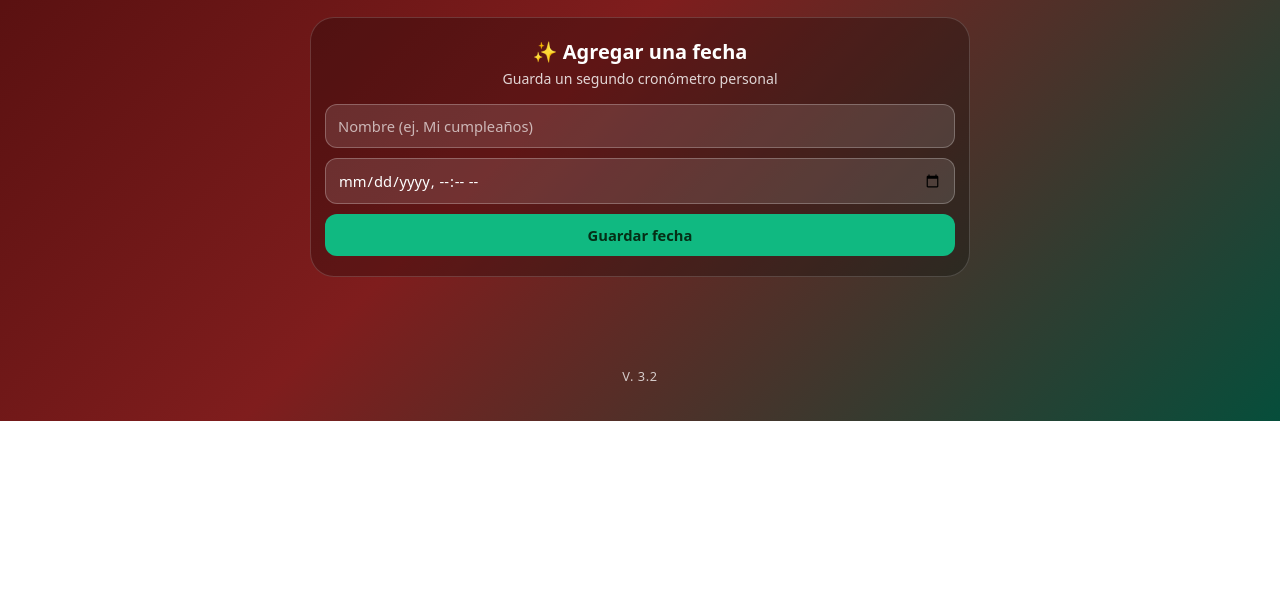
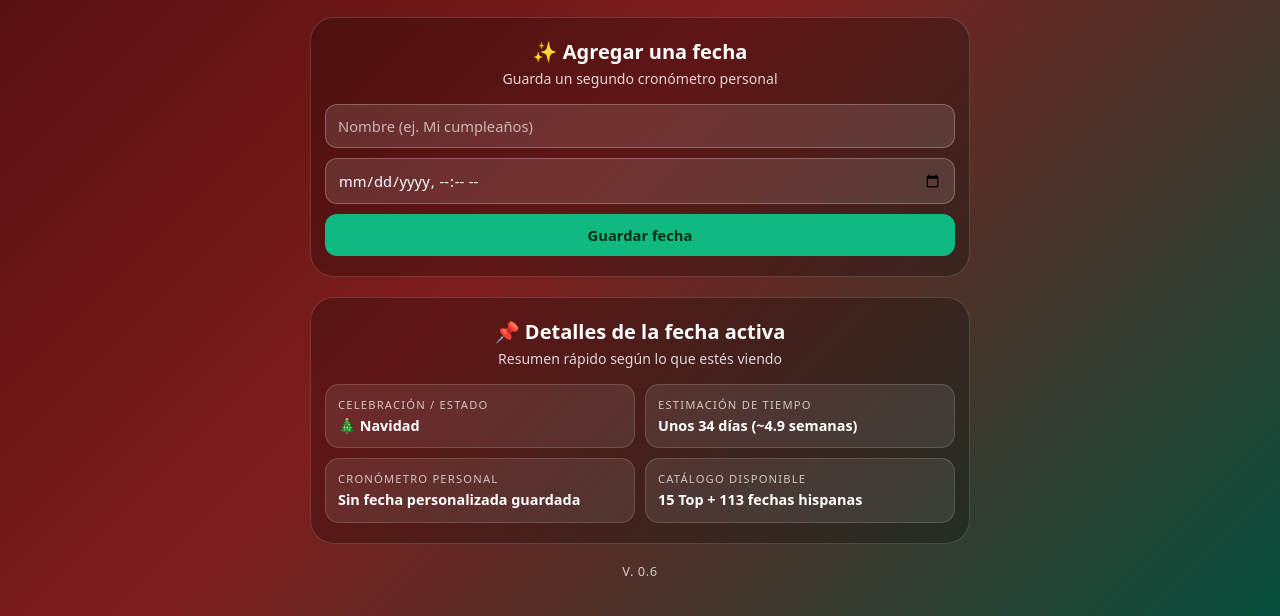
Before and after one commit to alexander08731-maker/cronometro-festivo, a plain HTML site: page index.html in a window 1280 px wide. Shown: the part 379-995 px from the top of the page. Before the commit the page ends 800 px from the top, so only its background shows below. Drawn offline with Linux system fonts and the light colour scheme.

Commit message:
Update index.html

```diff
--- a/index.html
+++ b/index.html
@@ -45,6 +45,11 @@ th,td{padding:9px 8px;border-bottom:1px solid rgba(255,255,255,.1);text-align:le
 th{position:sticky;top:0;background:#2a0b0e;font-size:.74rem;text-transform:uppercase;letter-spacing:1px;z-index:1}
 .pick-btn{padding:6px 9px;border-radius:8px;border:none;background:#fbbf24;color:#1f2937;font-weight:800;font-size:.75rem;cursor:pointer;white-space:nowrap}
 .badge{display:inline-block;font-size:.68rem;padding:2px 6px;border-radius:999px;background:rgba(255,255,255,.14);opacity:.85;margin-left:4px}
+.info-grid{display:grid;grid-template-columns:1fr;gap:10px;text-align:left;margin-top:10px}
+@media(min-width:480px){.info-grid{grid-template-columns:repeat(2,1fr)}}
+.info-item{background:rgba(255,255,255,.09);border:1px solid rgba(255,255,255,.15);border-radius:14px;padding:12px}
+.info-k{font-size:.7rem;text-transform:uppercase;letter-spacing:1.2px;opacity:.72;margin-bottom:4px}
+.info-v{font-size:.9rem;font-weight:700;line-height:1.35}
 .ver-foot{margin-top:auto;font-size:.8rem;opacity:.75;letter-spacing:.6px}
 .hidden{display:none}
 </style>
@@ -103,6 +108,29 @@ th{position:sticky;top:0;background:#2a0b0e;font-size:.74rem;text-transform:uppe
       <button type="button" class="btn-del" id="btn-del">Cambiar o eliminar fecha</button>
     </div>
   </section>
+
+  <section class="card" id="extra-info-card">
+    <h2>📌 Detalles de la fecha activa</h2>
+    <p class="sub" id="extra-sub">Resumen rápido según lo que estés viendo</p>
+    <div class="info-grid">
+      <div class="info-item">
+        <div class="info-k">Celebración / Estado</div>
+        <div class="info-v" id="info-context">Navidad • 25 de diciembre</div>
+      </div>
+      <div class="info-item">
+        <div class="info-k">Estimación de tiempo</div>
+        <div class="info-v" id="info-span">Calculando...</div>
+      </div>
+      <div class="info-item">
+        <div class="info-k">Cronómetro personal</div>
+        <div class="info-v" id="info-custom-status">Sin fecha guardada aún</div>
+      </div>
+      <div class="info-item">
+        <div class="info-k">Catálogo disponible</div>
+        <div class="info-v" id="info-catalog">Top 15 + fechas Latam e hispanas</div>
+      </div>
+    </div>
+  </section>
 </div>
 
 <div id="view-top" class="wrap hidden">
@@ -124,10 +152,10 @@ th{position:sticky;top:0;background:#2a0b0e;font-size:.74rem;text-transform:uppe
   </section>
 </div>
 
-<footer class="ver-foot" id="ver-label">V. 3.2</footer>
+<footer class="ver-foot" id="ver-label">V. 0.6</footer>
 
 <script>
-const APP_VERSION="V. 3.2";
+const APP_VERSION="V. 0.6";
 document.getElementById("ver-label").textContent=APP_VERSION;
 
 const THEMES=[
@@ -156,7 +184,6 @@ function nthWeekday(y,m,wd,n){
   return new Date(y,m,1+off+(n-1)*7,0,0,0);
 }
 
-// Top 15 fechas principales (se muestran por defecto en la tabla)
 const top15Raw=[
   ["🎄","Navidad",11,25,true],
   ["🎆","Año Nuevo",0,1,true],
@@ -175,9 +202,7 @@ const top15Raw=[
   ["🥂","Fin de Año",11,31,true]
 ];
 
-// Catálogo amplio de búsqueda: Latam y países de habla hispana (sin EE.UU., Francia, India, etc.)
 const extraHispanosRaw=[
-  // Generales / culturales / efemérides hispanas
   ["🐣","Lunes de Pascua",y=>{const d=easterDate(y);return new Date(y,d.getMonth(),d.getDate()+1,0,0,0)}],
   ["🙏","Viernes Santo",y=>{const d=easterDate(y);return new Date(y,d.getMonth(),d.getDate()-2,0,0,0)}],
   ["🎭","Martes de Carnaval",y=>{const d=easterDate(y);return new Date(y,d.getMonth(),d.getDate()-47,0,0,0)}],
@@ -201,18 +226,15 @@ const extraHispanosRaw=[
   ["🕊️","Día de Todos los Santos",10,1],
   ["☀️","Solsticio de Diciembre",11,21],
   ["🎄","Nochebuena",11,24],
-  // Argentina
   ["🇦🇷","Día de la Memoria (Argentina)",2,24],
   ["🇦🇷","Veteranos y Caídos en Malvinas (Argentina)",3,2],
   ["🇦🇷","Revolución de Mayo (Argentina)",4,25],
   ["🇦🇷","Día de la Bandera (Argentina)",5,20],
   ["🇦🇷","Día de la Independencia (Argentina)",6,9],
   ["🇦🇷","San Martín (Argentina)",y=>nthWeekday(y,7,1,3)],
-  // Bolivia
   ["🇧🇴","Día del Estado Plurinacional (Bolivia)",0,22],
   ["🇧🇴","Día del Mar (Bolivia)",2,23],
   ["🇧🇴","Independencia de Bolivia",7,6],
-  // Chile
   ["🇨🇱","Glorias Navales (Chile)",4,21],
   ["🇨🇱","Día Nacional de los Pueblos Indígenas (Chile)",5,21],
   ["🇨🇱","San Pedro y San Pablo (Chile)",5,29],
@@ -221,39 +243,30 @@ const extraHispanosRaw=[
   ["🇨🇱","Glorias del Ejército (Chile)",8,19],
   ["🇨🇱","Día de las Iglesias Evangélicas (Chile)",9,31],
   ["🇨🇱","Inmaculada Concepción (Chile)",11,8],
-  // Colombia
   ["🇨🇴","Batalla de Boyacá (Colombia)",7,7],
   ["🇨🇴","Independencia de Colombia",6,20],
   ["🇨🇴","Independencia de Cartagena (Colombia)",10,11],
-  // Costa Rica
   ["🇨🇷","Batalla de Rivas (Costa Rica)",3,11],
   ["🇨🇷","Anexión del Partido de Nicoya (Costa Rica)",6,25],
   ["🇨🇷","Día de la Virgen de los Ángeles (Costa Rica)",7,2],
   ["🇨🇷","Independencia de Costa Rica",8,15],
   ["🇨🇷","Abolición del Ejército (Costa Rica)",11,1],
-  // Cuba
   ["🇨🇺","Triunfo de la Revolución (Cuba)",0,1],
   ["🇨🇺","Grito de Baire (Cuba)",1,24],
   ["🇨🇺","Asalto al Cuartel Moncada (Cuba)",6,26],
   ["🇨🇺","Inicio de las Guerras de Independencia (Cuba)",9,10],
-  // Ecuador
   ["🇪🇨","Primer Grito de Independencia (Ecuador)",7,10],
   ["🇪🇨","Independencia de Guayaquil (Ecuador)",9,9],
   ["🇪🇨","Independencia de Cuenca (Ecuador)",10,3],
-  // El Salvador
   ["🇸🇻","Fiestas Agostinas / Divino Salvador (El Salvador)",7,6],
   ["🇸🇻","Independencia de El Salvador",8,15],
-  // España
   ["🇪🇸","Día de Andalucía (España)",1,28],
   ["🇪🇸","Fiesta Nacional de España",9,12],
   ["🇪🇸","Día de la Constitución (España)",11,6],
-  // Guatemala
   ["🇬🇹","Independencia de Guatemala",8,15],
   ["🇬🇹","Día de la Revolución (Guatemala)",9,20],
-  // Honduras
   ["🇭🇳","Día del Lempiras / Independencia (Honduras)",8,15],
   ["🇭🇳","Día del Soldado (Honduras)",9,3],
-  // México
   ["🇲🇽","Día de la Constitución (México)",1,5],
   ["🇲🇽","Natalicio de Benito Juárez (México)",2,21],
   ["🇲🇽","Día del Trabajo (México)",4,1],
@@ -263,35 +276,27 @@ const extraHispanosRaw=[
   ["🇲🇽","Día de Muertos (México)",10,2],
   ["🇲🇽","Revolución Mexicana (México)",10,20],
   ["🇲🇽","Día de la Virgen de Guadalupe (México)",11,12],
-  // Nicaragua
   ["🇳🇮","Batalla de San Jacinto (Nicaragua)",8,14],
   ["🇳🇮","Independencia de Nicaragua",8,15],
-  // Panamá
   ["🇵🇦","Separación de Panamá de Colombia",10,3],
   ["🇵🇦","Día de la Bandera (Panamá)",10,4],
   ["🇵🇦","Independencia de Panamá de España",10,28],
-  // Paraguay
   ["🇵🇾","Independencia de Paraguay",4,14],
   ["🇵🇾","Paz del Chaco (Paraguay)",5,12],
   ["🇵🇾","Batalla de Boquerón (Paraguay)",8,29],
-  // Perú
   ["🇵🇪","Batalla de Arica (Perú)",5,7],
   ["🇵🇪","Fiestas Patrias / Independencia (Perú)",6,28],
   ["🇵🇪","Gran Parada Militar (Perú)",6,29],
   ["🇵🇪","Batalla de Ayacucho (Perú)",11,9],
-  // Puerto Rico
   ["🇵🇷","Descubrimiento de Puerto Rico",10,19],
   ["🇵🇷","Día de la Puertorriqueñidad",10,20],
-  // República Dominicana
   ["🇩🇴","Día de Duarte (República Dominicana)",0,26],
   ["🇩🇴","Independencia Nacional (República Dominicana)",1,27],
   ["🇩🇴","Restauración de la República (República Dominicana)",7,16],
-  // Uruguay
   ["🇺🇾","Desembarco de los Treinta y Tres (Uruguay)",3,19],
   ["🇺🇾","Jura de la Constitución (Uruguay)",6,18],
   ["🇺🇾","Declaratoria de la Independencia (Uruguay)",7,25],
   ["🇺🇾","Día de los Abuelos / Patrimonial (Uruguay)",8,25],
-  // Venezuela
   ["🇻🇪","Declaración de Independencia (Venezuela)",3,19],
   ["🇻🇪","Batalla de Carabobo (Venezuela)",5,24],
   ["🇻🇪","Firma del Acta de Independencia (Venezuela)",6,5],
@@ -419,12 +424,35 @@ function updateBox(target,p,msgId,nextId){
   document.getElementById(p+"s").textContent=String(s%60).padStart(2,"0");
 }
 
+function updateExtraInfo(){
+  const diff=activeHero.target-Date.now();
+  const days=Math.max(0,Math.ceil(diff/86400000));
+  const weeks=(days/7).toFixed(1);
+  document.getElementById("info-context").textContent=`${activeHero.emoji} ${activeHero.name}`;
+  document.getElementById("info-span").textContent=diff<=0
+    ? "¡Ya llegó esta fecha!"
+    : `Unos ${days} días (~${weeks} semanas)`;
+
+  if(custom){
+    const cDiff=custom.ts-Date.now();
+    const cDays=Math.max(0,Math.ceil(cDiff/86400000));
+    document.getElementById("info-custom-status").textContent=cDiff<=0
+      ? `"${custom.name}" ya cumplió su hora`
+      : `"${custom.name}" en ${cDays} día${cDays===1?"":"s"}`;
+  }else{
+    document.getElementById("info-custom-status").textContent="Sin fecha personalizada guardada";
+  }
+
+  document.getElementById("info-catalog").textContent=`${top15List.length} Top + ${allDatesList.length} fechas hispanas`;
+}
+
 function tick(){
   document.getElementById("hero-emoji").textContent=activeHero.emoji;
   document.getElementById("hero-title").textContent=activeHero.name;
   document.getElementById("f-nav").textContent=activeHero.target.toLocaleDateString("es-ES",{weekday:"long",day:"numeric",month:"long",year:"numeric"});
   updateBox(activeHero.target,"n","m-nav","next-box");
   if(custom)updateBox(custom.ts,"c","m-cus",null);
+  updateExtraInfo();
   renderTopTable();
 }
 
```
